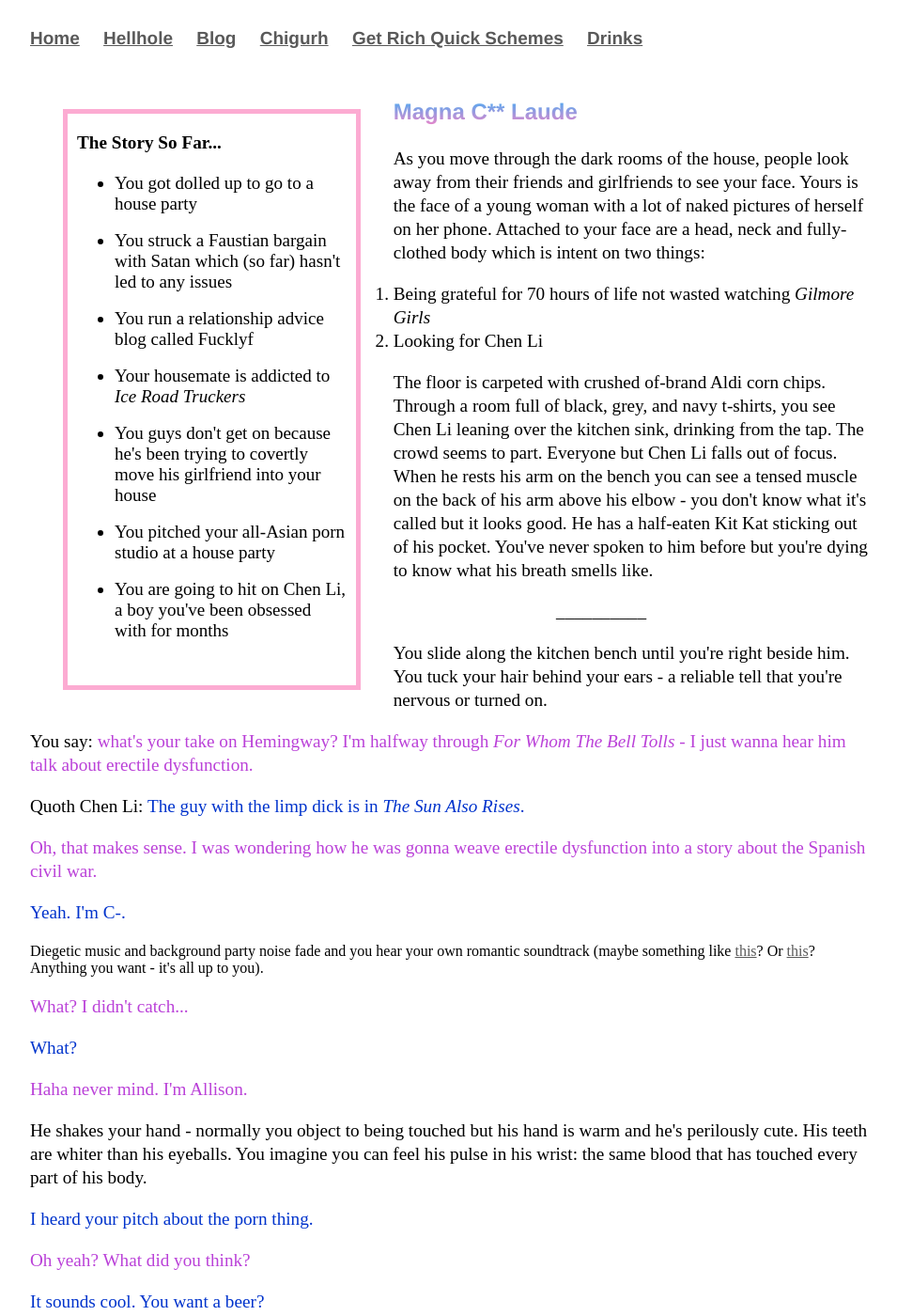
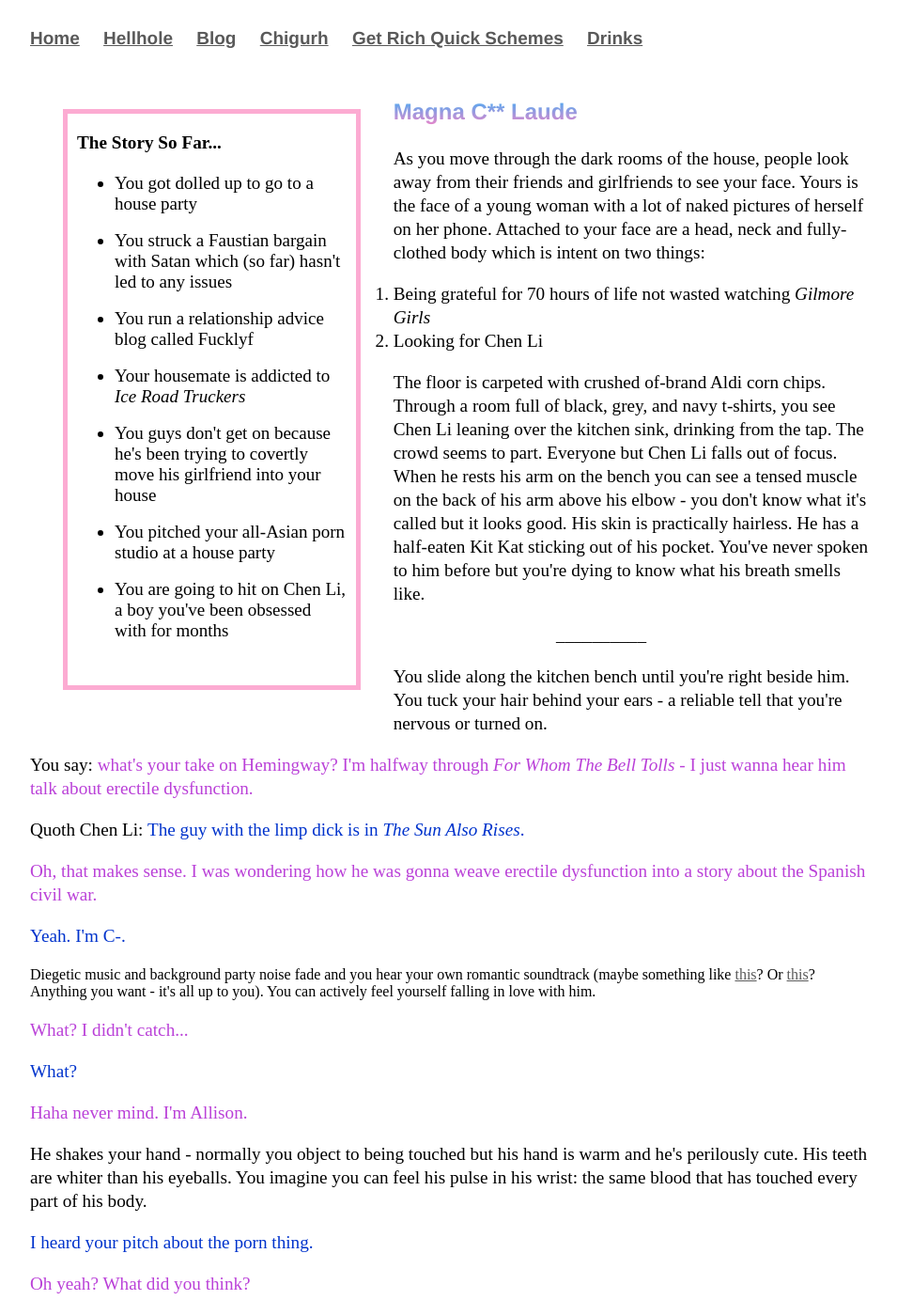
Before and after one commit to Pinelife/pinelife.github.io, a Jekyll site: the page Hellhole/Room6.html, which Jekyll copies as it is, in a window 1280 px wide and 1400 px high. Shown: the whole window at 94% size, without its empty margins (160-1115 px from the left). Built offline with Jekyll 4.4.1, drawn with Linux system fonts in a browser that asks for light colours.

Commit message:
Update Room6.html

```diff
--- a/Hellhole/Room6.html
+++ b/Hellhole/Room6.html
@@ -48,8 +48,8 @@
 <p>The floor is carpeted with crushed of-brand Aldi corn chips. Through a room full of black, grey, and navy t-shirts, you see Chen Li
   leaning over the kitchen sink, drinking from the tap. The crowd seems to part. Everyone but Chen Li falls out of focus.
   When he rests his arm on the bench you can see a tensed muscle on the back of his arm above his elbow - you don't know what it's called
-  but it looks good. He has a half-eaten Kit Kat sticking out of his pocket. You've never spoken to him before but you're dying
-  to know what his breath smells like.
+  but it looks good. His skin is practically hairless. He has a half-eaten Kit Kat sticking out of his pocket.
+You've never spoken to him before but you're dying to know what his breath smells like.
 </p>
 
 <p style="text-align:center" class="indented">
@@ -71,7 +71,8 @@ __________
   </p>
 Diegetic music and background party noise fade and you hear your own romantic soundtrack (maybe something
 like <a href = "https://www.youtube.com/watch?v=ONIJXHvoynw" target="_blank">this</a>?
- Or <a href = "https://www.youtube.com/watch?v=n2MtEsrcTTs" target="_blank">this</a>? Anything you want - it's all up to you).
+ Or <a href = "https://www.youtube.com/watch?v=n2MtEsrcTTs" target="_blank">this</a>? Anything you want - it's all up to you). You can
+actively feel yourself falling in love with him.
 <p class="lauria">
   What? I didn't catch...
   </p>
```
